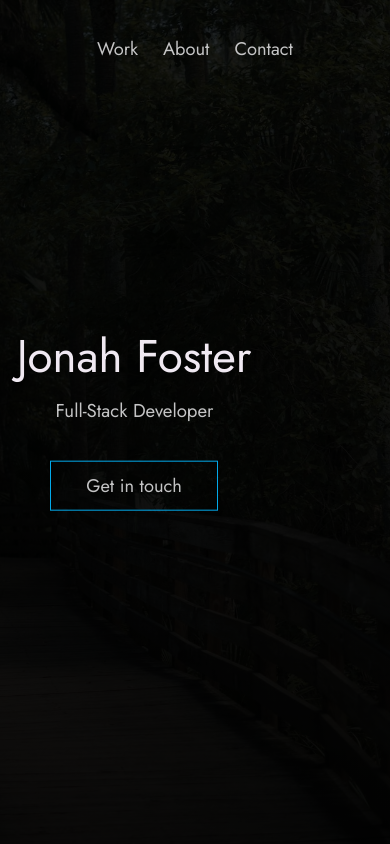
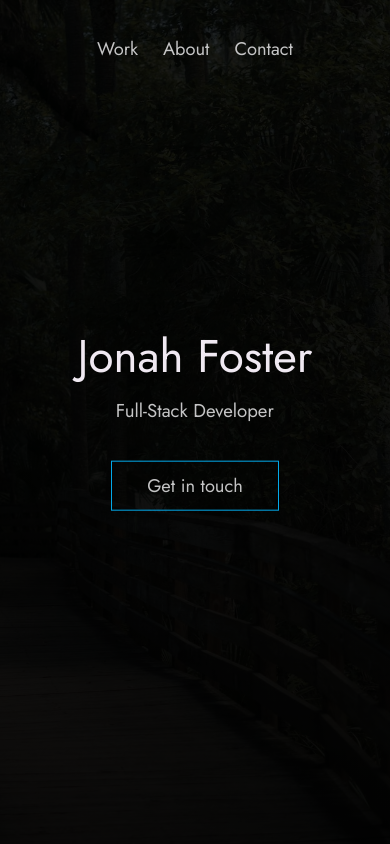
Before and after one commit to JonahFoster/react-portfolio, a React (Vite) app in the folder portfolio/: page / in a window 390 px wide. Shown: the top 844 px of the page. Built offline with nearby package versions, Linux system fonts and the light colour scheme.

Commit message:
Correct mobile header styling

```diff
--- a/portfolio/src/index.css
+++ b/portfolio/src/index.css
@@ -431,6 +431,18 @@ body:not(.user-is-tabbing) a:focus {
         text-align: center;
     }
 
+    .header .row {
+        padding: 0;
+    }
+
+    .header__text {
+        display: flex;
+        align-items: center;
+        justify-content: center;
+        flex-direction: column;
+        width: 100%;
+    }
+
     .header__text p {
         transform: scale(.8);
     }
```
